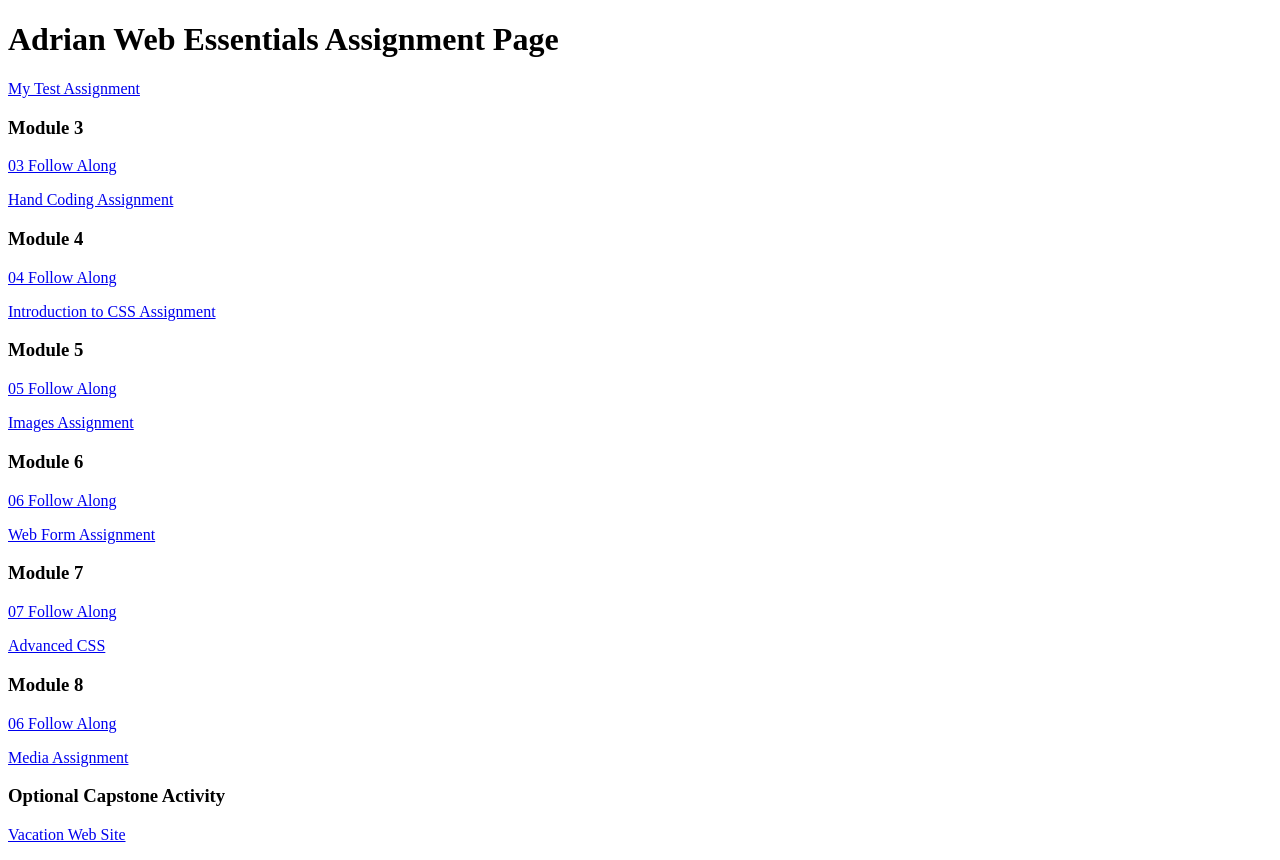
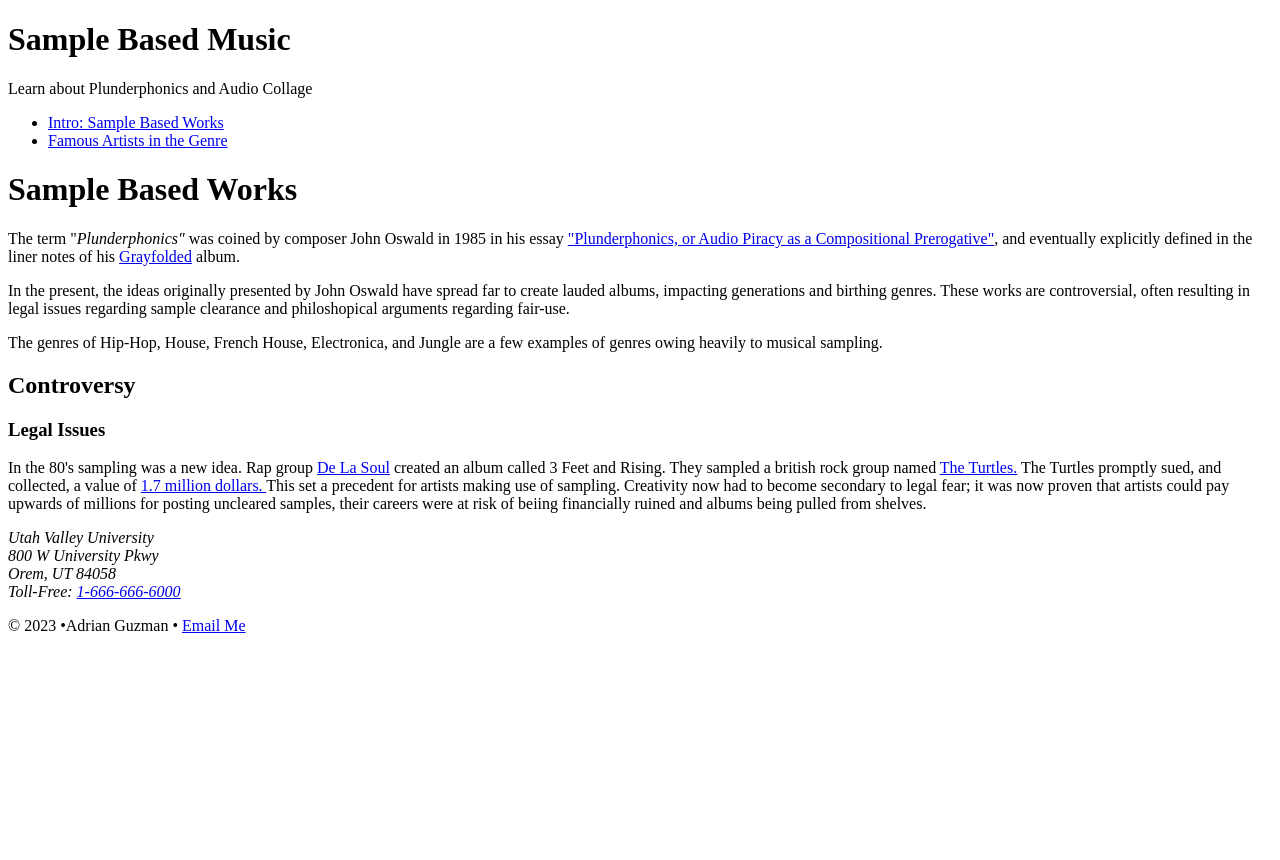
Before and after one commit to machineadrian/dwdd1600, a plain HTML site: page index.html in a window 1280 px wide. After the commit the page ends 800 px from the top, so only its background shows below. Drawn offline with Linux system fonts and the light colour scheme.

Commit message:
Add files via upload

```diff
--- a/index.html
+++ b/index.html
@@ -1,39 +1,49 @@
-<!DOCTYPE html>
+<!doctype html>
 <html lang="en">
-	<head>
-		<meta charset="UTF-8">
-		<meta name="viewport" content="width=device-width, initial-scale=1.0">
-		<title>dwdd 1600 assignment list page</title>
-	</head>
-	<body>
-		<h1> Adrian Web Essentials Assignment Page</h1>
-		<p><a href="01test">My Test Assignment</a></p>
+    <head>
+        <title>Sample Based: Home</title>
+            <meta name="viewport" content="width=device-width, initial-scale=1">
+            <meta charset="UTF-8">
+            <meta name="description" content="Home of Sample Based Music">
+            <meta name="author" content="Adrian Guzman">
+    </head>
+    <body>
+        <!-- Start of the Page Header -->
+        <header>
+            <h1>Sample Based Music</h1>
+            <p>Learn about Plunderphonics and Audio Collage</p>
+        </header>
+        <!-- Start of the Navigation -->
+        <nav>
+            <ul>
+                <li><a href="index.html">Intro: Sample Based Works</a></li>
+                <li><a href="artists.html">Famous Artists in the Genre</a></li>
+            </ul>
+        </nav>
+        <!-- Start of Main Content -->
+        <main>
+            <h1>Sample Based Works</h1>
+            <p>The term "<i>Plunderphonics"</i> was coined by composer John Oswald in 1985 in his essay <a href="https://www.plunderphonics.com/xhtml/xplunder.html">"Plunderphonics, or Audio Piracy as a Compositional Prerogative"</a>, and eventually explicitly defined in the liner notes of his <a href="https://en.wikipedia.org/wiki/Grayfolded">Grayfolded</a> album.</p> In the present, the ideas originally presented by John Oswald have spread far to create lauded albums, impacting generations and birthing genres. These works are controversial, often resulting in legal issues regarding sample clearance and philoshopical arguments regarding fair-use.
+            <br>
+            <p>The genres of Hip-Hop, House, French House, Electronica, and Jungle are a few examples of genres owing heavily to musical sampling.</p>
 
-		<h3>Module 3</h3>
-		<p><a href="03follow-along">03 Follow Along</a></p>
-		<p><a href="03hand-coding">Hand Coding Assignment</a></p>
+            <a href="artists.html#sign"> </a>
+            <h2>Controversy</h2>
+            <h3>Legal Issues</h3>
+                <p>In the 80's sampling was a new idea. Rap group <a href="https://wikipedia.org/wiki/De_La_Soul">De La Soul</a> created an album called 3 Feet and Rising. They sampled a british rock group named <a href="https://wikipedia.org/wiki/The_Turtles">The Turtles.</a> The Turtles promptly sued, and collected, a value of <a href="https://www.briffa.com/blog/classic-copyright-cases-de-la-soul/">1.7 million dollars. </a> This set a precedent for artists making use of sampling. Creativity now had to become secondary to legal fear; it was now proven that artists could pay upwards of millions for posting uncleared samples, their careers were at risk of beiing financially ruined and albums being pulled from shelves. </p>
 
-		<h3>Module 4</h3>
-		<p><a href="04follow-along">04 Follow Along</a></p>
-		<p><a href="04intro-css">Introduction to CSS Assignment</a></p>
+                <address>
+                    <!-- I don't really have a real address so I am just borrowing UVU's Phone # is similarly fake -->
+                    Utah Valley University<br>
+                    800 W University Pkwy<br>
+                    Orem, UT 84058<br>
+                    Toll-Free: <a href="tel:6666666666"> 1-666-666-6000</a>
+                </address>
 
-		<h3>Module 5</h3>
-		<p><a href="05follow-along">05 Follow Along</a></p>
-		<p><a href="05images">Images Assignment</a></p>
-
-		<h3>Module 6</h3>
-		<p><a href="06follow-along">06 Follow Along</a></p>
-		<p><a href="06form">Web Form Assignment</a></p>
-
-		<h3>Module 7</h3>
-		<p><a href="07follow-along">07 Follow Along</a></p>
-		<p><a href="07advanced-css">Advanced CSS</a></p>
-
-		<h3>Module 8</h3>
-		<p><a href="08follow-along">06 Follow Along</a></p>
-		<p><a href="08media">Media Assignment</a></p>
-
-		<h3>Optional Capstone Activity</h3>
-		<p><a href="vacation">Vacation Web Site</a></p>
-	</body>
+        </main>
+        <!-- Start of the Page Header -->
+        <footer>
+            <p>&copy; 2023 &bull;Adrian Guzman &bull; <a href="mailto:adrianguzman7676@gmail.com">Email Me </a> </p>
+        </footer>
+    </body>
 </html>
```
Also changed, not shown: artists.html (added, +70 -0 lines).
